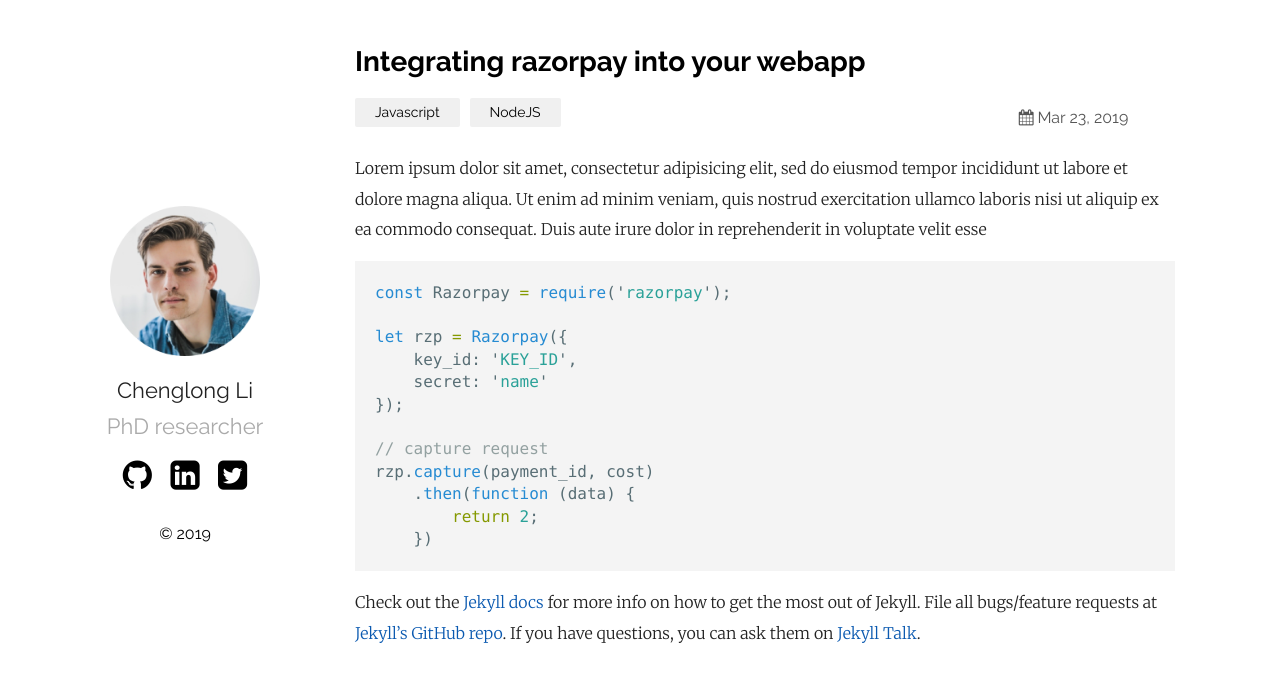
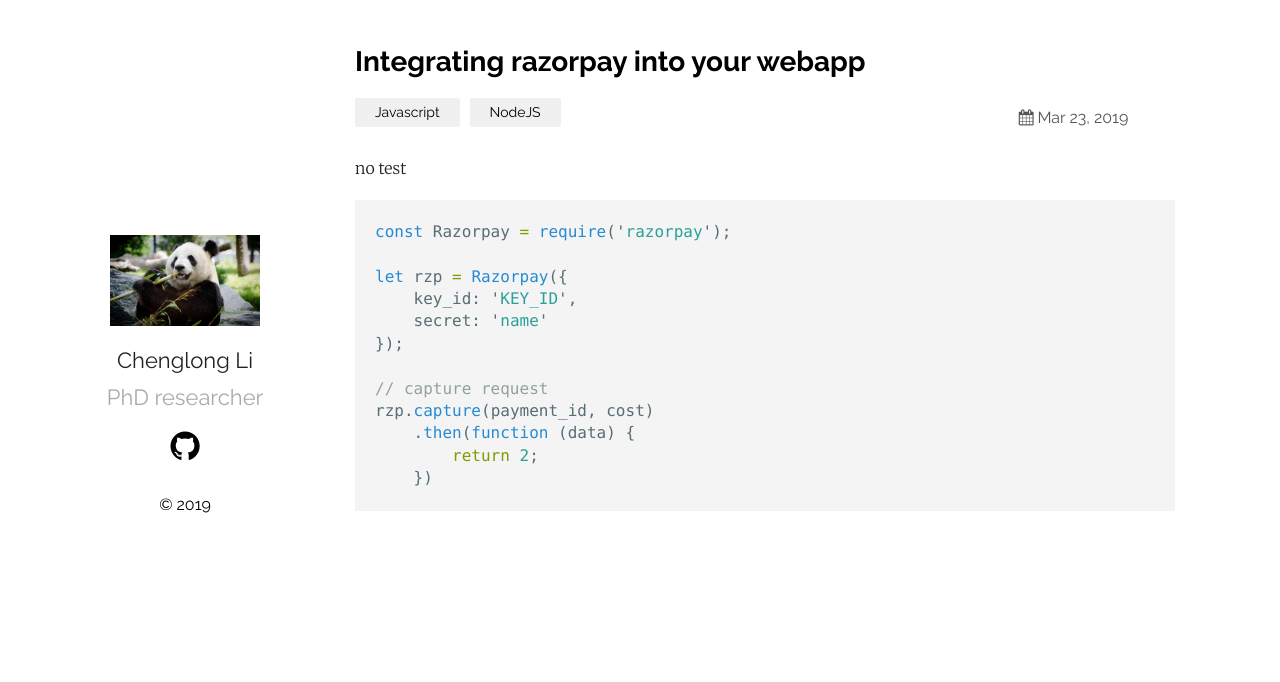
Before and after one commit to CheLi1994/CheLi1994.github.io, a Jekyll site: the page built from _posts/2019-03-23-welcome-to-jekyll.markdown, in a window 1280 px wide. Shown: the top 682 px of the page. Built offline with Jekyll 4.4.1, drawn with Linux system fonts in a browser that asks for light colours.

Commit message:
updatepage

````diff
--- a/_config.yml
+++ b/_config.yml
@@ -1,6 +1,6 @@
 title: Your awesome title
 author: Chenglong Li
-email: your-email@domain.com
+email: chenglong.li@ugent.be
 description: > # this means to ignore newlines until "show_exerpts:"
   Write an awesome description for your new site here. You can edit this
   line in _config.yml. It will appear in your document head meta (for
@@ -19,9 +19,7 @@ plainwhite:
 
   # generate social links in footer
   social_links:
-    twitter: thelehhman
-    github:  thelehhman
-    linkedIn: in/thelehhman
+    github:  CheLi1994
     rss: rss
     # dribbble: jekyll
     # facebook: jekyll
--- a/_layouts/default.html
+++ b/_layouts/default.html
@@ -6,7 +6,7 @@
 <body>
 	<main class="container">
 		<section class="about">
-			<img src="{{ "/assets/portfolio.png" | relative_url }}" alt="{{ site.plainwhite.name }}">
+			<img src="{{ "/assets/panda.jpg" | relative_url }}" alt="{{ site.plainwhite.name }}">
 			<h2>{{ site.plainwhite.name }}</h2>
 			<p class="tagline">{{ site.plainwhite.tagline }}</p>
 			<ul class="social">
--- a/_posts/2019-03-23-welcome-to-jekyll.markdown
+++ b/_posts/2019-03-23-welcome-to-jekyll.markdown
@@ -4,7 +4,7 @@ title:  "Integrating razorpay into your webapp"
 date:   2019-03-23 21:03:36 +0530
 categories: Javascript NodeJS
 ---
-Lorem ipsum dolor sit amet, consectetur adipisicing elit, sed do eiusmod tempor incididunt ut labore et dolore magna aliqua. Ut enim ad minim veniam, quis nostrud exercitation ullamco laboris nisi ut aliquip ex ea commodo consequat. Duis aute irure dolor in reprehenderit in voluptate velit esse
+no test
 
 ```javascript
 const Razorpay = require('razorpay');
@@ -20,9 +20,3 @@ rzp.capture(payment_id, cost)
 		return 2;
 	})
 ```
-
-Check out the [Jekyll docs][jekyll-docs] for more info on how to get the most out of Jekyll. File all bugs/feature requests at [Jekyll’s GitHub repo][jekyll-gh]. If you have questions, you can ask them on [Jekyll Talk][jekyll-talk].
-
-[jekyll-docs]: https://jekyllrb.com/docs/home
-[jekyll-gh]:   https://github.com/jekyll/jekyll
-[jekyll-talk]: https://talk.jekyllrb.com/
````
Also changed, not shown: assets/panda.jpg (added), assets/portfolio.png (deleted).
